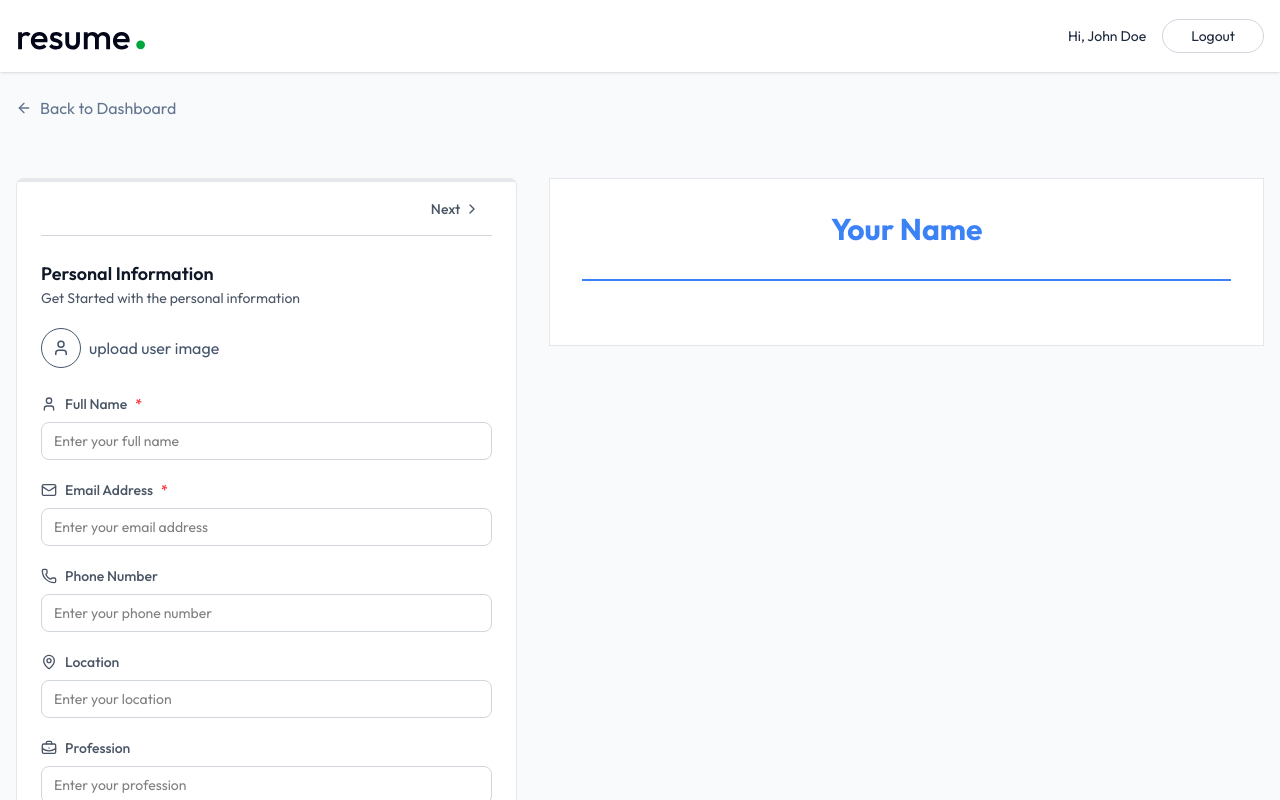
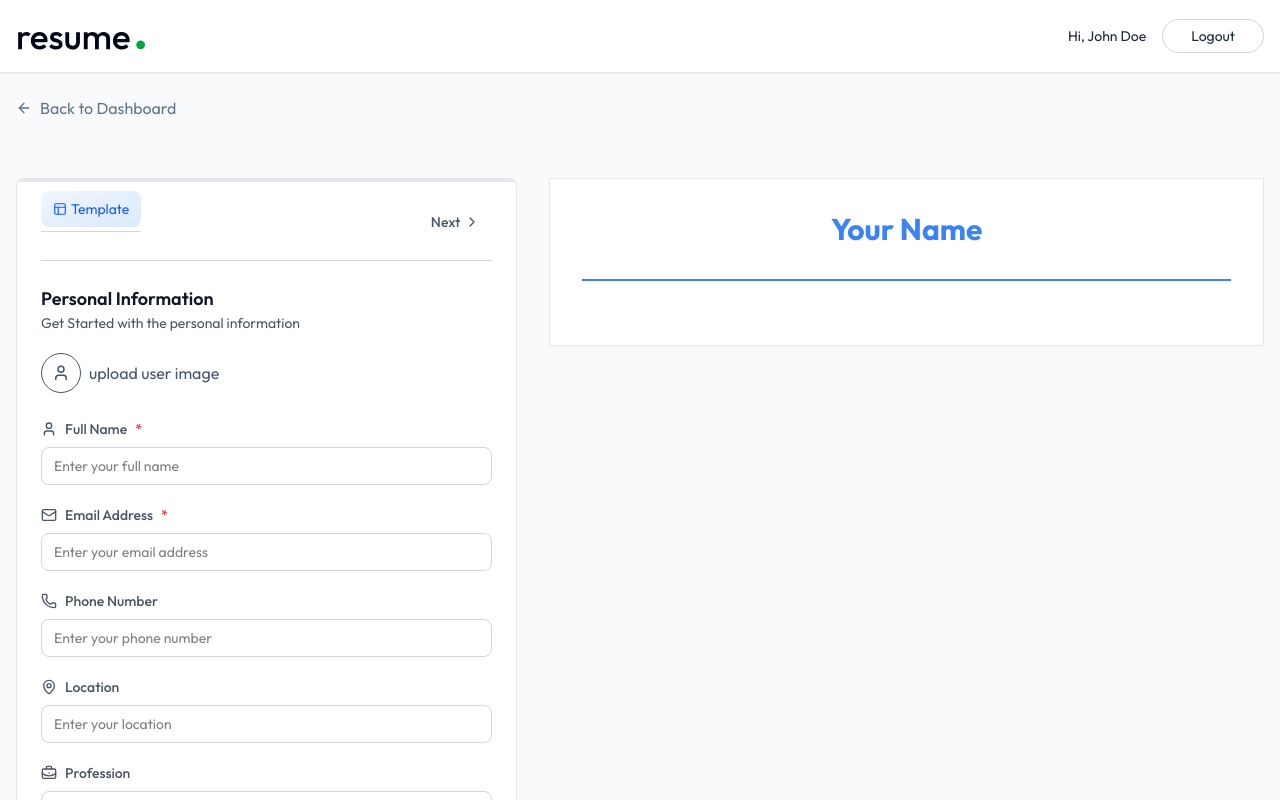
Before and after one commit to doublehan2023/ai-resume-builder, a React (Vite) app in the folder client/: page /app/builder/1 in a window 1280 px wide. Shown: the top 800 px of the page. Built offline with nearby package versions, Linux system fonts and the light colour scheme.

Commit message:
add template selector component

```diff
--- /dev/null
+++ b/client/src/components/TemplateSelector.jsx
@@ -0,0 +1,86 @@
+import { Check, Layout } from "lucide-react";
+import { useState } from "react";
+
+const TemplateSelector = ({ selectTemplate, onChange }) => {
+  const [isOpen, setIsOpen] = useState(false);
+
+  const template = [
+    {
+      id: "classic",
+      name: "Classic",
+      preview:
+        "A clean, traditional resume format with clear sections and professional typography",
+    },
+    {
+      id: "modern",
+      name: "Modern",
+      preview:
+        "Sleek design with strategic use of color and modern font choices",
+    },
+    {
+      id: "minimal-image",
+      name: "Minimal Image",
+      preview: "Minimal design with a single image and clean typography",
+    },
+    {
+      id: "minimal",
+      name: "Minimal",
+      preview: "Ultra-clean design that puts your content front and center",
+    },
+  ];
+  return (
+    <div className="relative">
+      <button
+        onClick={() => setIsOpen(!isOpen)}
+        className="flex items-center gap-1 text-sm text-blue-600 bg-gradient-to-br from-blue-50
+      to-blue-100 ring-blue-300 hover:ring transition-all px-3 py-2 rounded-lg"
+      >
+        <Layout size={14} /> <span className="max-sm:hidden">Template</span>
+      </button>
+      {isOpen && (
+        <div
+          className="absolute top-full w-xs p-3 mt-2 space-y-3 z-10 bg-white
+        rounded-md border border-gray-200 shadow-sm"
+        >
+          {template.map((template) => (
+            <div
+              key={template.id}
+              onClick={() => {
+                onChange(template.id);
+                setIsOpen(false);
+              }}
+              className={`relative p-3 border rounded-md
+                         cursor-pointer transition-all ${
+                           selectTemplate === template.id
+                             ? "border-blue-400 bg-blue-100"
+                             : "border-gray-300 hover:border-gray-400 hover:bg-gray-100"
+                         }`}
+            >
+              {selectTemplate === template.id && (
+                <div className="absolute top-2 right-2">
+                  <div
+                    className="size-5 bg-blue-400 rounded-full flex
+                         items-center justify-center"
+                  >
+                    <Check className="w-3 h-3 text-white" />
+                  </div>
+                </div>
+              )}
+              <div className="space-y-1">
+                <h4 className="font-medium text-gray-800">{template.name}</h4>
+                <div
+                  className="mt-2 p-2 bg-blue-50 rounded text-xs
+                    text-gray-500 italic"
+                >
+                  {template.preview}
+                </div>
+              </div>
+            </div>
+          ))}
+        </div>
+      )}
+    </div>
+  );
+};
+
+export default TemplateSelector;
--- a/client/src/pages/ResumeBuilder.jsx
+++ b/client/src/pages/ResumeBuilder.jsx
@@ -14,6 +14,7 @@ import {
 } from "lucide-react";
 import PersonalInfoForm from "../components/PersonalInfoForm";
 import ResumePreview from "../components/ResumePreview";
+import TemplateSelector from "../components/TemplateSelector";
 
 const ResumeBuilder = () => {
   const { resumeId } = useParams();
@@ -96,7 +97,15 @@ const ResumeBuilder = () => {
                 className="flex justify-between items-center mb-6 border-b
               border-gray-300 py-1"
               >
-                <div></div>
+                <div className="flex justify-between items-center mb-6 border-b border-gray-300 py-1">
+                  <TemplateSelector
+                    selectTemplate={resumeData.template}
+                    onChange={(template) =>
+                      setResumeData((prev) => ({ ...prev, template }))
+                    }
+                  />
+                </div>
+
                 <div className="flex items-center">
                   {activeSectionIndex != 0 && (
                     <button
@@ -151,15 +160,13 @@ const ResumeBuilder = () => {
           </div>
           {/* Right Panel - Preview */}
           <div className="lg:col-span-7 max-lg:mt-6">
-                <div>
-                  {/* --- buttons --- */}
-                </div>
+            <div>{/* --- buttons --- */}</div>
 
-                <ResumePreview
-                  data={resumeData}
-                  template={resumeData.template}
-                  accentColor={resumeData.accent_color}
-                />
+            <ResumePreview
+              data={resumeData}
+              template={resumeData.template}
+              accentColor={resumeData.accent_color}
+            />
           </div>
         </div>
       </div>
```
